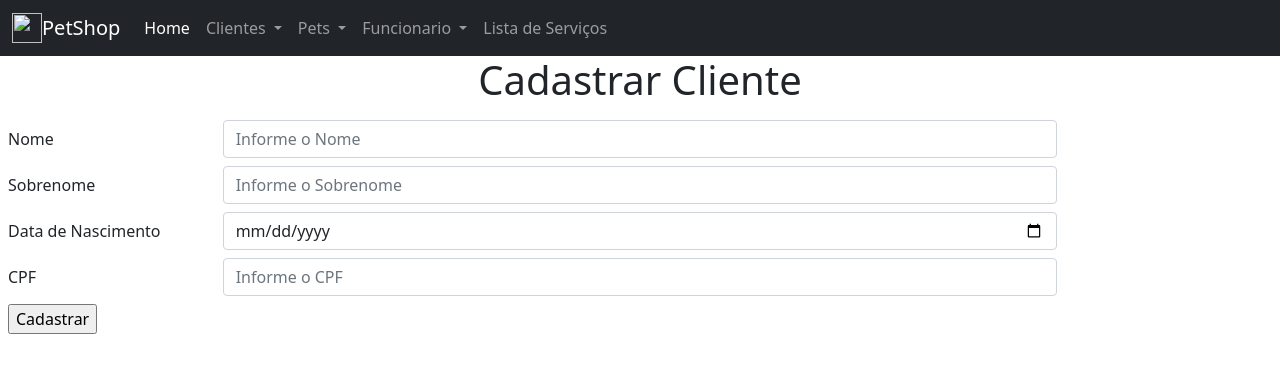
After one commit to riquelmer45/Projeto-PetShop, a Node server app: page /cliente/add in a window 1280 px wide. The commit adds this page. Shown: the top 373 px of the page. Run offline with Node 20, Linux system fonts and the light colour scheme; some libraries are stand-ins or nearby versions.

Commit message:
criando add

```diff
--- a/controllers/ClienteController.js
+++ b/controllers/ClienteController.js
@@ -4,7 +4,7 @@ const Cliente= require('../model/Cliente')
 module.exports = class ClienteController {
 
   static newCliente(req, res) {
-    res.render('cliente/clienteform')
+    res.render('clientes/clienteform')
   }
 
   static async newClienteSave(req, res) {
--- a/routes/clienteRouter.js
+++ b/routes/clienteRouter.js
@@ -2,12 +2,11 @@ const express = require('express')
 const router = express.Router()
 const ClienteController = require('../controllers/ClienteController')
 
-/* router.get('/add', ClienteController.newPet)
-router.post('/add', ClienteController.newPetSave)
+router.get('/add', ClienteController.newCliente)
+/* router.post('/add', ClienteController.newPetSave)
 router.get('/edit/:id', ClienteController.updatePet)
 router.post('/edit', ClienteController.updatePetSave)
 router.post('/remove', ClienteController.removePet) */
 router.get('/allCliente', ClienteController.allCliente)
-router.get('/', ClienteController.home)
 
 module.exports = router
--- a/routes/petRouter.js
+++ b/routes/petRouter.js
@@ -8,7 +8,6 @@ router.get('/edit/:id', PetController.updatePet)
 router.post('/edit', PetController.updatePetSave)
 router.post('/remove', PetController.removePet)
 router.get('/allPets', PetController.allPets)
-router.get('/', PetController.home)
 
 
 module.exports = router
--- /dev/null
+++ b/views/clientes/clienteform.handlebars
@@ -0,0 +1,32 @@
+<div class="d-flex justify-content-center">
+    <h1 class="center">Cadastrar Cliente</h1>
+</div>
+<div class="box">
+    <form action="/cliente/add" class="p-2" method="post">
+        <div class="row mb-2">
+            <label class="col-sm-2 col-form-label">Nome</label>
+            <div class="col-sm-8">
+                <input type="text" class="form-control" name="name" placeholder="Informe o Nome">
+            </div>
+        </div>
+        <div class="row mb-2">
+            <label class="col-sm-2 col-form-label">Sobrenome</label>
+            <div class="col-sm-8">
+                <input type="text" class="form-control" name="name" placeholder="Informe o Sobrenome">
+            </div>
+        </div>
+        <div class="row mb-2">
+            <label class="col-sm-2 col-form-label">Data de Nascimento</label>
+            <div class="col-sm-8">
+                <input type="date" class="form-control" name="dataNascimento">
+            </div>
+        </div>
+        <div class="row mb-2">
+            <label class="col-sm-2 col-form-label">CPF</label>
+            <div class="col-sm-8">
+                <input type="text" class="form-control" name="cpf" placeholder="Informe o CPF">
+            </div>
+        </div>
+        <input type="submit" value="Cadastrar">
+    </form>
+</div>
--- a/views/layouts/main.handlebars
+++ b/views/layouts/main.handlebars
@@ -30,11 +30,14 @@
                         <li class="nav-item">
                             <a class="nav-link active" aria-current="page" href="/">Home</a>
                         </li>
-                        <li class="nav-item">
-                            <a class="nav-link" href="/">Cadastrar Cliente</a>
-                        </li>
-                        <li class="nav-item">
-                            <a class="nav-link" href="/">Cadastrar Pets</a>
+                        <li class="nav-item dropdown">
+                            <a class="nav-link dropdown-toggle" href="#" role="button" data-bs-toggle="dropdown" aria-expanded="false">
+                                Clientes
+                            </a>
+                            <ul class="dropdown-menu">
+                                <li><a class="dropdown-item" href="/cliente/add">Cadastrar Cliente</a></li>
+                                <li><a class="dropdown-item" href="/cliente/allCliente">Listar Clientes</a></li>
+                            </ul>
                         </li>
                         <li class="nav-item dropdown">
                             <a class="nav-link dropdown-toggle" href="#" role="button" data-bs-toggle="dropdown" aria-expanded="false">
```
Also changed, not shown: views/clientes/home.handlebars (deleted, +0 -18 lines).
